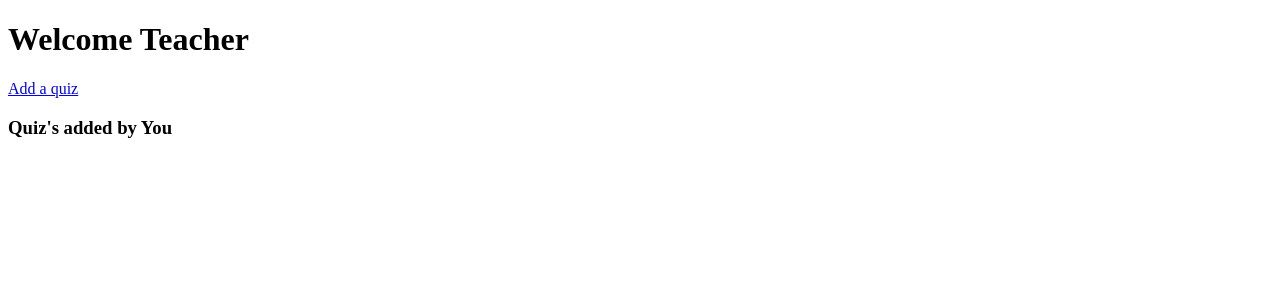
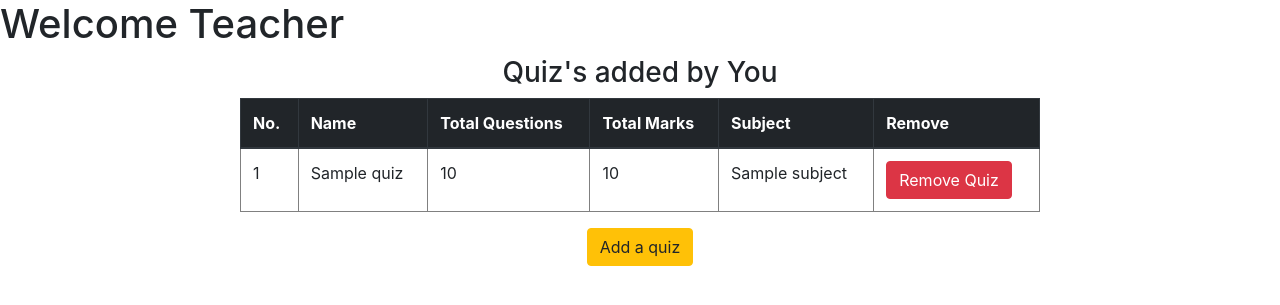
Before and after one commit to JainilTrivedi/PHPProject_CE138_CE148, a PHP site: page /teacher.php in a window 1280 px wide. Shown: the top 305 px of the page. Run offline with PHP 8.4, Linux system fonts and the light colour scheme; the visitor is signed in with stand-in values (Sample User, id 1); tables that the repository leaves empty or names only in its code hold one stand-in row (values such as "Sample post").

Commit message:
Display quizes on student side + Display quizes added by teacher

```diff
--- a/online_quiz/teacher.php
+++ b/online_quiz/teacher.php
@@ -6,37 +6,92 @@ if (isset($_SESSION['tid'])) {
 }
 $getsubjects = 'SELECT * from subject';
 $subjects = $database->query($getsubjects);
+
+//This is to remove the quiz
+if (isset($_GET['remove']) && $_GET['remove'] == 1 && (isset($_GET['r_qid']))) {
+   $removeqid = $_GET['r_qid'];
+   $del_quiz = "DELETE from quiz where quiz_id='$removeqid'";
+   $remove = $database->query($del_quiz);
+   //Quiz with given id will be removed and its questions from questions table will also be removed because of ON DELETE CASCADE
+}
 ?>
 
 <!DOCTYPE html>
 <html lang="en">
+
 <head>
    <meta charset="UTF-8">
    <meta http-equiv="X-UA-Compatible" content="IE=edge">
    <meta name="viewport" content="width=device-width, initial-scale=1.0">
    <title>Teacher</title>
+   <link rel="stylesheet" href="https://maxcdn.bootstrapcdn.com/bootstrap/4.0.0/css/bootstrap.min.css" integrity="sha384-Gn5384xqQ1aoWXA+058RXPxPg6fy4IWvTNh0E263XmFcJlSAwiGgFAW/dAiS6JXm" crossorigin="anonymous">
 </head>
 
 <body>
    <h1>Welcome Teacher</h1>
-
-      <a href="teacher.php?addquiz=1">Add a quiz</a> <br>
-
-      <!-- --------------------------------------------------------------------------------- -->
-      <h3> Quiz's added by You </h3>
+   <h3 align="center"> Quiz's added by You </h3>
    <?php
-            $showquizquery="SELECT * from quiz where teacher_id=$teacher_id ";
-            $all_quiz=$database->query($showquizquery);
+   $showquizquery = "SELECT * from quiz where teacher_id=$teacher_id ";
+   $all_quiz = $database->query($showquizquery);
    //quiz_name total_marks total_question
-            $qname=$all_quiz->fetchColumn(1);
-
    ?>
-      <table>
+   <table class="table" style="width:800px;" align="center" border="1px">
+      <thead class="thead-dark">
+         <tr>
+            <th scope="col">No.</th>
+            <th scope="col">Name</th>
+            <th scope="col">Total Questions</th>
+            <th scope="col">Total Marks</th>
+            <th scope="col">Subject</th>
+            <th scope="col">Remove</th>
+         </tr>
+      </thead>
+      <tbody>
+         <?php
+         $i = 1;
+         while ($row = $all_quiz->fetch()) { ?>
             <tr>
                <td>
+                  <?php
+                  echo $i;
+                  ?>
+               </td>
+               <td>
+                  <?php
+                  echo $row['quiz_name'] . '<br>';
+                  ?>
+               </td>
+               <td>
+                  <?php
+                  echo $row['total_question'];
+                  ?>
+               </td>
+               <td>
+                  <?php
+                  echo $row['total_marks'];
+                  ?>
+               </td>
+               <td>
+                  <?php
+                  $subid = $row['subject_id'];
+                  $getsubject = "SELECT subject_name FROM subject where subject_id='$subid'";
+                  $result = $database->query($getsubject);
+                  echo $result->fetchColumn();
+                  ?>
+               </td>
+               <td>
+                  <?php $r_qid = $row['quiz_id']; ?>
+                  <a class="btn btn-danger" href="teacher.php?remove=1&r_qid= <?php echo $r_qid; ?>">Remove Quiz</a>
                </td>
             </tr>
+         <?php $i++;
+         }
+         ?>
+      </tbody>
    </table>
+   <div align="center">
+      <a class="btn btn-warning" href="teacher.php?addquiz=1">Add a quiz</a> <br>
+   </div>
    <?php
    if (isset($_GET['addquiz']) && $_GET['addquiz'] == 1) { ?>
       <form action="teacher.php" method="POST">
@@ -105,11 +160,11 @@ if ($_SERVER["REQUEST_METHOD"] == "POST") {
    $result = $database->query($getquizids);
    $r = '';
 
-   $rows=$result->fetch(PDO::FETCH_NUM, PDO::FETCH_ORI_LAST);
-   $recent=$rows[0];
+   $rows = $result->fetch(PDO::FETCH_NUM, PDO::FETCH_ORI_LAST);
+   $recent = $rows[0];
    //echo $recent."<br>";
 
-   $recent_qid=$recent;
+   $recent_qid = $recent;
 
    // $rows=$result->fetch(PDO::FETCH_NUM, PDO::FETCH_ORI_FIRST);
    // $uid=$rows[0];
@@ -122,6 +177,6 @@ if ($_SERVER["REQUEST_METHOD"] == "POST") {
    // }
    // $id_in_int = (int)$r['quiz_id'];
    // echo $id_in_int;
-   header("Location:setquiz.php?qid=".$recent_qid."&auth=1");
+   header("Location:setquiz.php?qid=" . $recent_qid . "&auth=1");
 }
 ?>
```
Also changed, not shown: online_quiz/attempt.php (added, +16 -0 lines), online_quiz/setquiz.php (+34 -34 lines), online_quiz/student.php (+33 -0 lines). Lines whose indentation alone changed are shown as unchanged.
